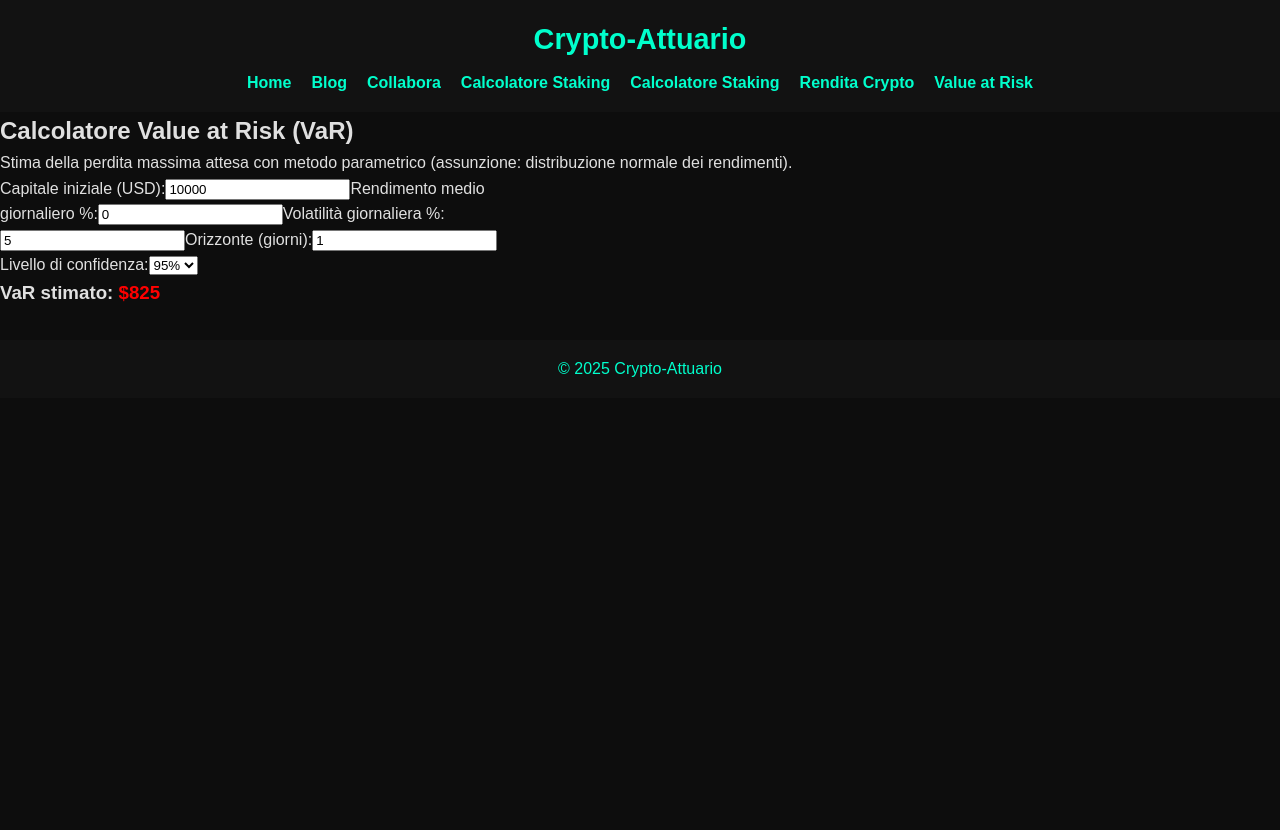
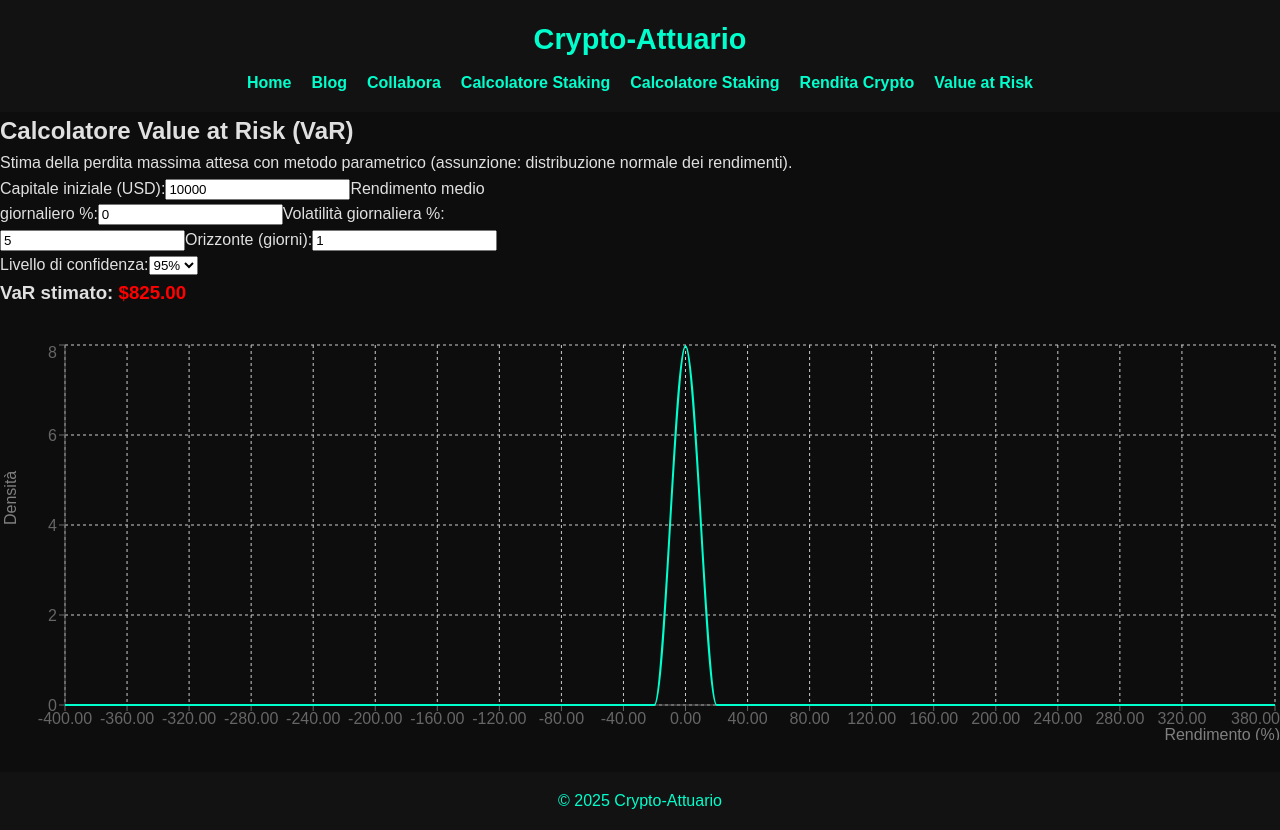
Before and after one commit to pietroscik/crypto-attuario, a Next.js app: page /var in a window 1280 px wide. Before the commit the page ends 800 px from the top, so only its background shows below. Built offline with nearby package versions, Linux system fonts and the light colour scheme.

Commit message:
Update var.js

```diff
--- a/pages/var.js
+++ b/pages/var.js
@@ -1,5 +1,15 @@
 import { useState } from "react";
 import Layout from "../components/Layout";
+import {
+  LineChart,
+  Line,
+  XAxis,
+  YAxis,
+  CartesianGrid,
+  Tooltip,
+  ReferenceLine,
+  ResponsiveContainer,
+} from "recharts";
 
 export default function ValueAtRisk() {
   const [capital, setCapital] = useState(10000);
@@ -8,7 +18,6 @@ export default function ValueAtRisk() {
   const [days, setDays] = useState(1);
   const [confidence, setConfidence] = useState(95);
 
-  // quantili z per confidenza
   const zValues = {
     95: 1.65,
     99: 2.33,
@@ -18,13 +27,32 @@ export default function ValueAtRisk() {
     const mu = mean / 100;
     const sigma = volatility / 100;
     const z = zValues[confidence] || 1.65;
-
-    // formula VaR parametric: capitale * (mu - z*sigma*sqrt(t))
     const t = Math.sqrt(days);
     const varValue = capital * (mu - z * sigma * t);
+    return varValue;
+  };
 
-    return varValue.toFixed(2);
+  // Generazione dati distribuzione normale per grafico
+  const generateChartData = () => {
+    const mu = mean / 100;
+    const sigma = volatility / 100;
+    const t = Math.sqrt(days);
+
+    const data = [];
+    for (let x = -4; x <= 4; x += 0.2) {
+      const prob =
+        (1 / (sigma * Math.sqrt(2 * Math.PI))) *
+        Math.exp(-0.5 * Math.pow((x - mu) / sigma, 2));
+      data.push({
+        rendimento: (x * 100).toFixed(2), // % rendimento
+        probabilita: prob.toFixed(4),
+      });
+    }
+    return data;
   };
+
+  const varValue = calculateVaR();
+  const chartData = generateChartData();
 
   return (
     <Layout>
@@ -76,9 +104,46 @@ export default function ValueAtRisk() {
           <h3>
             VaR stimato:{" "}
             <span style={{ color: "red" }}>
-              ${Math.abs(calculateVaR())}
+              ${Math.abs(varValue).toFixed(2)}
             </span>
           </h3>
+        </div>
+
+        <div style={{ width: "100%", height: 400 }}>
+          <ResponsiveContainer>
+            <LineChart data={chartData}>
+              <CartesianGrid strokeDasharray="3 3" />
+              <XAxis
+                dataKey="rendimento"
+                label={{
+                  value: "Rendimento (%)",
+                  position: "insideBottomRight",
+                  offset: -5,
+                }}
+              />
+              <YAxis
+                label={{
+                  value: "Densità",
+                  angle: -90,
+                  position: "insideLeft",
+                }}
+              />
+              <Tooltip />
+              <Line
+                type="monotone"
+                dataKey="probabilita"
+                stroke="#00ffcc"
+                strokeWidth={2}
+                dot={false}
+              />
+              {/* Linea verticale per VaR */}
+              <ReferenceLine
+                x={(-confidence).toString()}
+                stroke="red"
+                label={{ value: `VaR ${confidence}%`, angle: -90, position: "insideTop" }}
+              />
+            </LineChart>
+          </ResponsiveContainer>
         </div>
       </section>
     </Layout>
```
